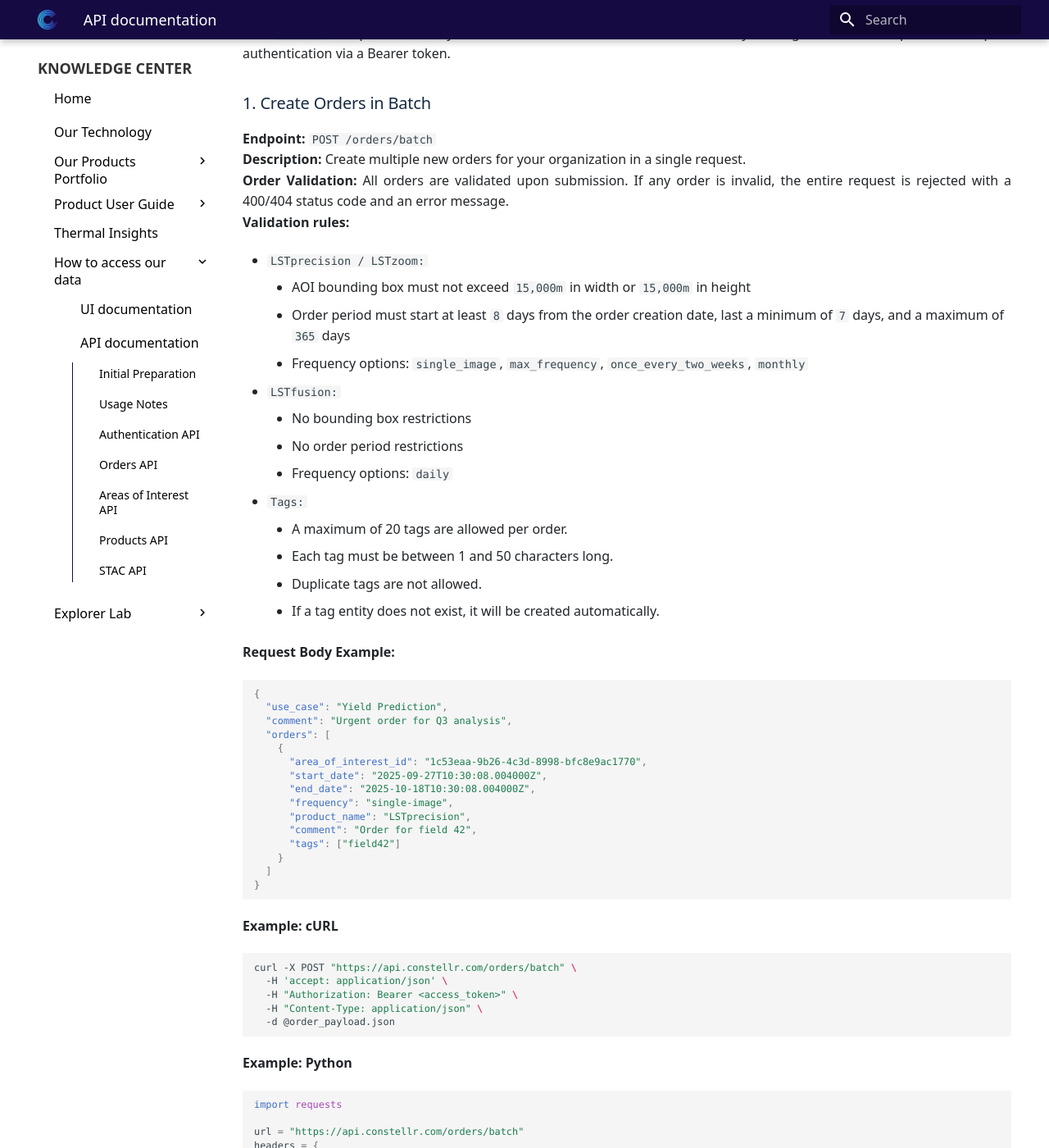
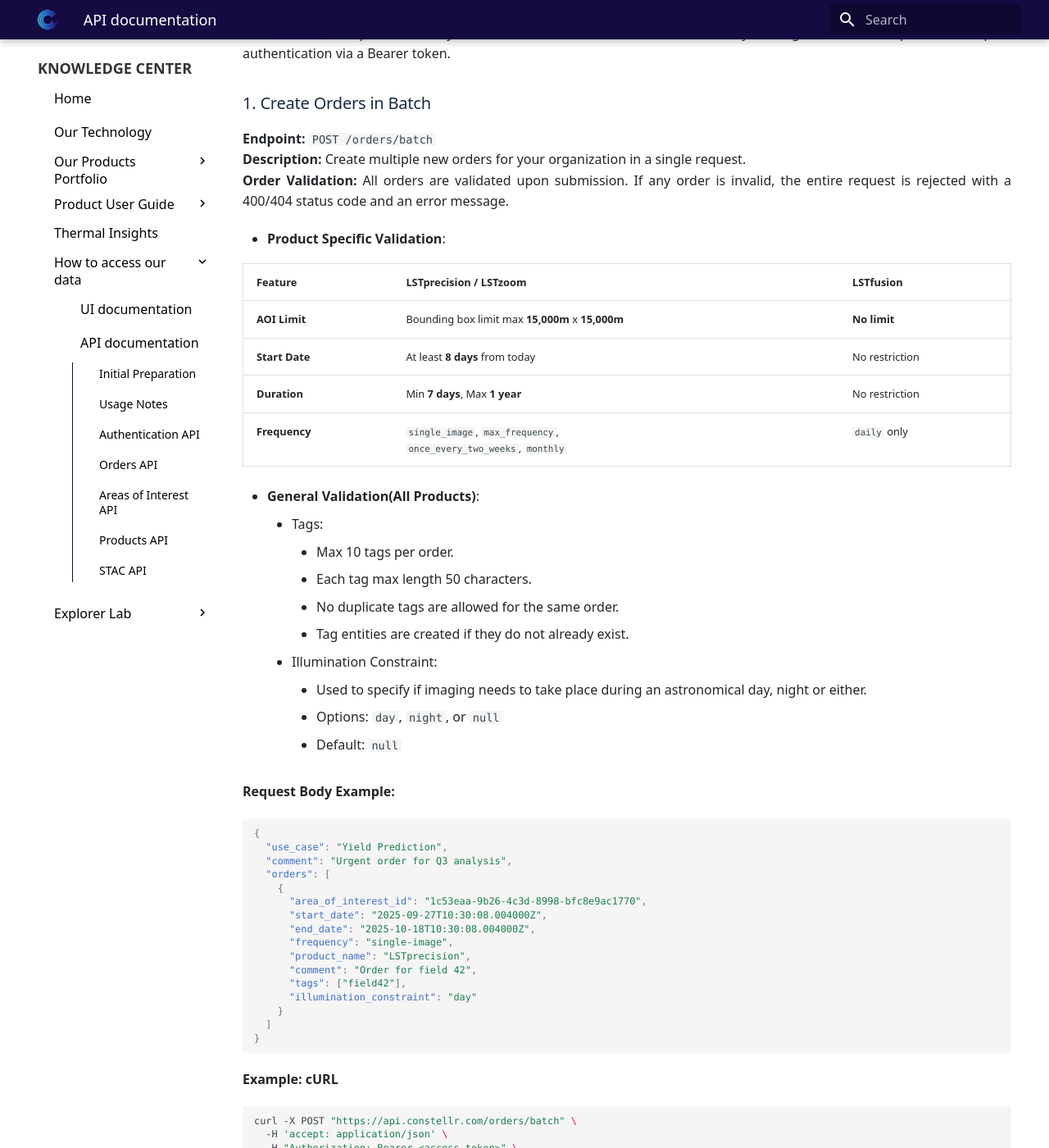
Before and after one commit to constellr/product-lst, an MkDocs documentation site: the page built from docs/API-documentation.md, in a window 1280 px wide and 1400 px high, scrolled down 2145 px. Shown: the whole window at 82% size. Built offline with MkDocs 1.6.1 and Material for MkDocs 9.7.7, drawn with Linux system fonts in a browser that asks for light colours; the version menu is left out; some of the changed text lies outside the part shown.

Commit message:
fix api docs

````diff
--- a/docs/API-documentation.md
+++ b/docs/API-documentation.md
@@ -99,22 +99,26 @@
 **Endpoint:** `POST /orders/batch`
 **Description:** Create multiple new orders for your organization in a single request. <br />
 **Order Validation:** All orders are validated upon submission. If any order is invalid, the entire request is rejected with a 400/404 status code and an error message. <br />
-**Validation rules:**
 
-- `LSTprecision / LSTzoom:`
-    - AOI bounding box must not exceed `15,000m` in width or `15,000m` in height
-    - Order period must start at least `8` days from the order creation date, last a minimum of `7` days, and a maximum of `365` days
-    - Frequency options: `single_image`, `max_frequency`, `once_every_two_weeks`, `monthly`
-- `LSTfusion:`
-    - No bounding box restrictions
-    - No order period restrictions
-    - Frequency options: `daily`
+- **Product Specific Validation**:<br />
 
-- `Tags:`
-    - A maximum of 20 tags are allowed per order.
-    - Each tag must be between 1 and 50 characters long.
-    - Duplicate tags are not allowed.
-    - If a tag entity does not exist, it will be created automatically.
+| Feature | LSTprecision / LSTzoom | LSTfusion |
+| :--- | :--- | :--- |
+| **AOI Limit** | Bounding box limit max **15,000m** x **15,000m** | **No limit** |
+| **Start Date** | At least **8 days** from today | No restriction |
+| **Duration** | Min **7 days**, Max **1 year** | No restriction |
+| **Frequency** | `single_image`, `max_frequency`,<br>`once_every_two_weeks`, `monthly` | `daily` only | <br />
+
+- **General Validation(All Products)**: <br />
+    - Tags: <br />
+        - Max 10 tags per order.
+        - Each tag max length 50 characters.
+        - No duplicate tags are allowed for the same order.
+        - Tag entities are created if they do not already exist.
+    - Illumination Constraint: <br />
+        - Used to specify if imaging needs to take place during an astronomical day, night or either.
+        - Options: `day`, `night`, or `null`
+        - Default: `null`
 
 **Request Body Example:**
 ```json
@@ -129,7 +133,8 @@
       "frequency": "single-image",
       "product_name": "LSTprecision",
       "comment": "Order for field 42",
-      "tags": ["field42"]
+      "tags": ["field42"],
+      "illumination_constraint": "day"
     }
   ]
 }
@@ -167,7 +172,8 @@
             "frequency": "single-image",
             "product_name": "LSTprecision",
             "comment": "Order for field 42",
-            "tags": ["field42"]
+            "tags": ["field42"],
+            "illumination_constraint": "day"
         }
     ]
 }
@@ -198,7 +204,8 @@
         "id": "3fa85f64-5717-4562-b3fc-2c963f66afa6",
         "created": "2025-11-28T10:05:36.362Z"
       }
-    ]
+    ],
+    "illumination_constraint": "day"
   }
 ]
 ```
@@ -274,7 +281,8 @@
           "id": "3fa85f64-5717-4562-b3fc-2c963f66afa6",
           "created": "2025-11-28T10:05:36.362Z"
         }
-      ]
+      ],
+      "illumination_constraint": "day"
     }
   ]
 }
@@ -333,7 +341,8 @@
         "id": "3fa85f64-5717-4562-b3fc-2c963f66afa6",
         "created": "2025-11-28T10:05:36.362Z"
       }
-  ]
+  ],
+  "illumination_constraint": "day"
 }
 ```
 **Error Responses:**
@@ -404,7 +413,8 @@
         "id": "3fa85f64-5717-4562-b3fc-2c963f66afa6",
         "created": "2025-11-28T10:05:36.362Z"
       }
-  ]
+  ],
+  "illumination_constraint": "day"
 }
 ```
 **Error Responses:**
````
